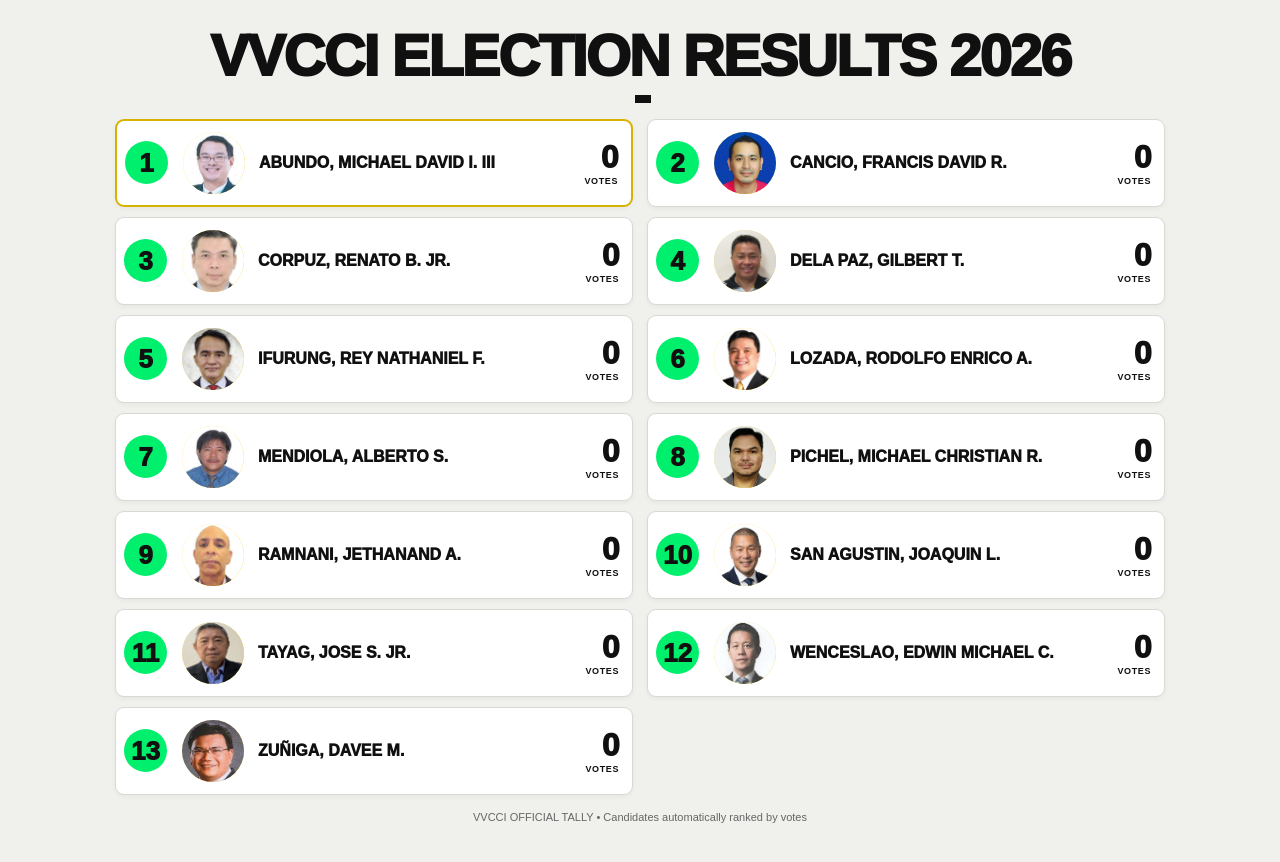
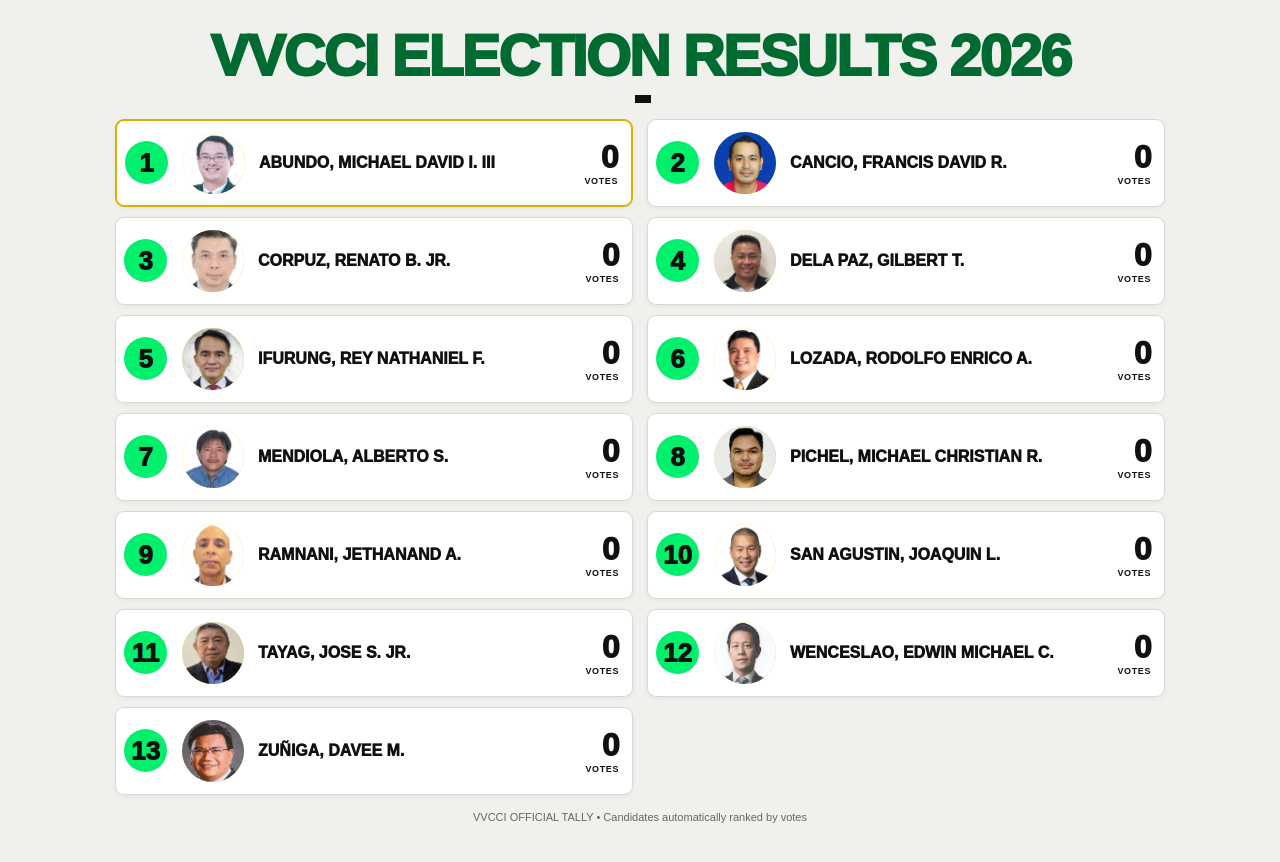
Before and after one commit to Gino2027/VVCCi, a plain HTML site: page index.html in a window 1280 px wide. Drawn offline with Linux system fonts and the light colour scheme.

Commit message:
Update index.html
Font color of masthead h1:  color:#006b30;

```diff
--- a/index.html
+++ b/index.html
@@ -27,6 +27,7 @@
   .masthead h1 {
     margin: 0; font-size: clamp(30px, 5vw, 58px); line-height: .98;
     font-weight: 1000; letter-spacing: -2px; text-transform: uppercase;
+    color:#006b30;
   }
 
   .masthead p {
```
